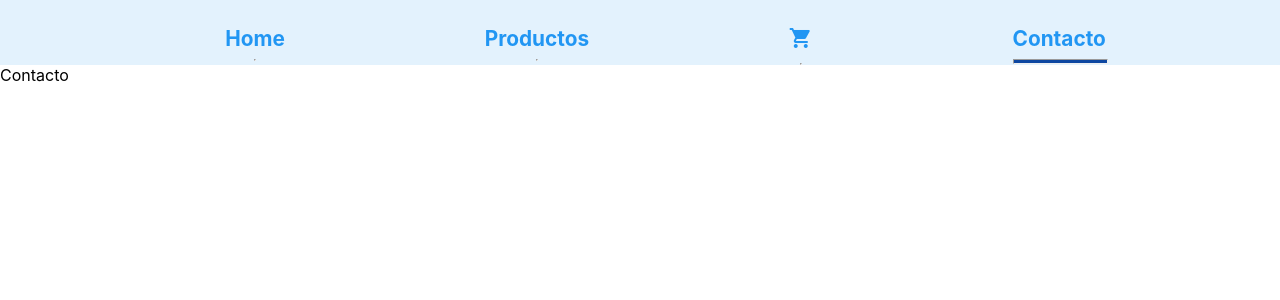
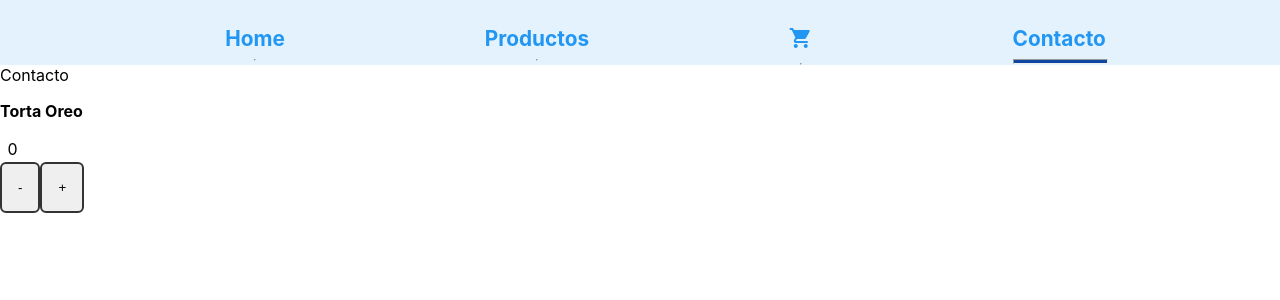
Before and after one commit to Francoorellana/coderhouse-react, a React (Create React App) app: page /contacto in a window 1280 px wide. Shown: the top 300 px of the page. Built offline with nearby package versions, Linux system fonts and the light colour scheme.

Commit message:
Contador y cambio de estilos

```diff
--- a/package.json
+++ b/package.json
@@ -6,8 +6,10 @@
     "@testing-library/jest-dom": "^4.2.4",
     "@testing-library/react": "^9.5.0",
     "@testing-library/user-event": "^7.2.1",
+    "materialize-css": "^1.0.0",
     "react": "^16.13.1",
     "react-dom": "^16.13.1",
+    "react-router-dom": "^5.2.0",
     "react-scripts": "3.4.3"
   },
   "scripts": {
--- a/src/App.js
+++ b/src/App.js
@@ -2,15 +2,14 @@ import React from 'react';
 import './App.css';
 import { BrowserRouter, Switch, Route } from "react-router-dom";
 import { NavBar } from "./components/NavBar";
-import { Greeting } from "./components/Home"
-
+import { Greeting } from "./components/Home";
+import { Contador } from "./components/ItemCount"
 
 function App() {
   return (
     <BrowserRouter>
       <NavBar />
         <Switch>
-
           <Route exact path="/home">
             <span className="inner-text">Home</span>
           </Route>
@@ -23,8 +22,9 @@ function App() {
           <Route exact path="/contacto">
             <span className="inner-text">Contacto</span>
           </Route>
-          <Greeting nombre="Juan" apellido="Jouglard" />
+          <Greeting nombre="Bakery by Roo" />
       </Switch>
+      <Contador ini="0" min="0" max="5" producto="Torta Oreo" />
     </BrowserRouter>
   );
 }
--- a/src/components/NavBar.css
+++ b/src/components/Estilos.css
@@ -29,3 +29,23 @@ hr {
     background-color: #0d47a1;
     width: 100%;
 }
+
+button {
+    border: 2px solid #333;
+    border-radius: 6px;
+    padding: 16px;
+}
+.producto {
+    font-size: 16px;
+    font-weight: bold;
+
+}
+.contador {
+    box-sizing: border-box;
+    width: 25px;
+    height: 25px;
+    display: flex;
+    justify-content: center;
+    align-items: center;
+    font-size: 16px;
+}
--- a/src/components/Home.js
+++ b/src/components/Home.js
@@ -4,7 +4,7 @@ import React from "react";
 export function Greeting(props) {
     return (
         <h1>
-            Bienvenido Sr/a. {props.apellido}, {props.nombre}
+            Bienvenido a {props.nombre}
         </h1>
     );
 }
--- /dev/null
+++ b/src/components/ItemCount.js
@@ -0,0 +1,72 @@
+import React, { useState } from "react";
+import "./Estilos.css";
+
+export function Contador(props){
+    let [contador, setContador] = useState(parseInt(props.ini));
+
+    let sumar = () => {
+        if (contador >= parseInt(props.max)) {
+            alert('Superaste el limite de compra por menor. Contactate conmigo para precio por mayor.');
+        } else {
+            setContador((prevcontador) => {
+                return prevcontador + 1;
+            });
+        };
+    };
+
+    let restar = () => {
+        if (contador === parseInt(props.min)) {
+            alert('Todavia no agregaste productos');
+        } else {
+            setContador((prevcontador) => {
+                return prevcontador - 1;
+            });
+        };
+    }
+
+    return (
+        <div>
+        <p className="producto"> {props.producto} </p>
+        <div className="contador">{contador}</div>
+        <button type="button" onClick={restar} >-</button>
+        <button type="button" onClick={sumar} >+</button>
+        </div>
+    );
+}
+
+
+
+/*class Contador extends Component {
+    constructor(props){
+        super(props);
+
+        this.state = {
+            inicio: 0,
+            min: 0,
+            maximo: 15,
+        }
+    }
+
+    if (inicio) {
+        alert("Aun no ha seleccionado productos")
+    }
+
+    sumar = () => {
+        this.setState({
+            inicio: this.state.inicio +1,
+        });
+      }
+    restar = () => {
+        this.setState({
+          inicio: this.state.inicio -1,
+        });
+      }
+
+    render () {
+        return(
+
+        )
+    }
+}
+
+export default Contador;*/
--- a/src/components/NavBar.js
+++ b/src/components/NavBar.js
@@ -1,6 +1,6 @@
 import React from "react";
 import { NavLink } from "react-router-dom";
-import "./NavBar.css"
+import "./Estilos.css";
 import { CartIcon } from "./CartIcon";
 
 export function NavBar() {
```
Also changed, not shown: 1 other file (tests, documents, lock files or other folders).
